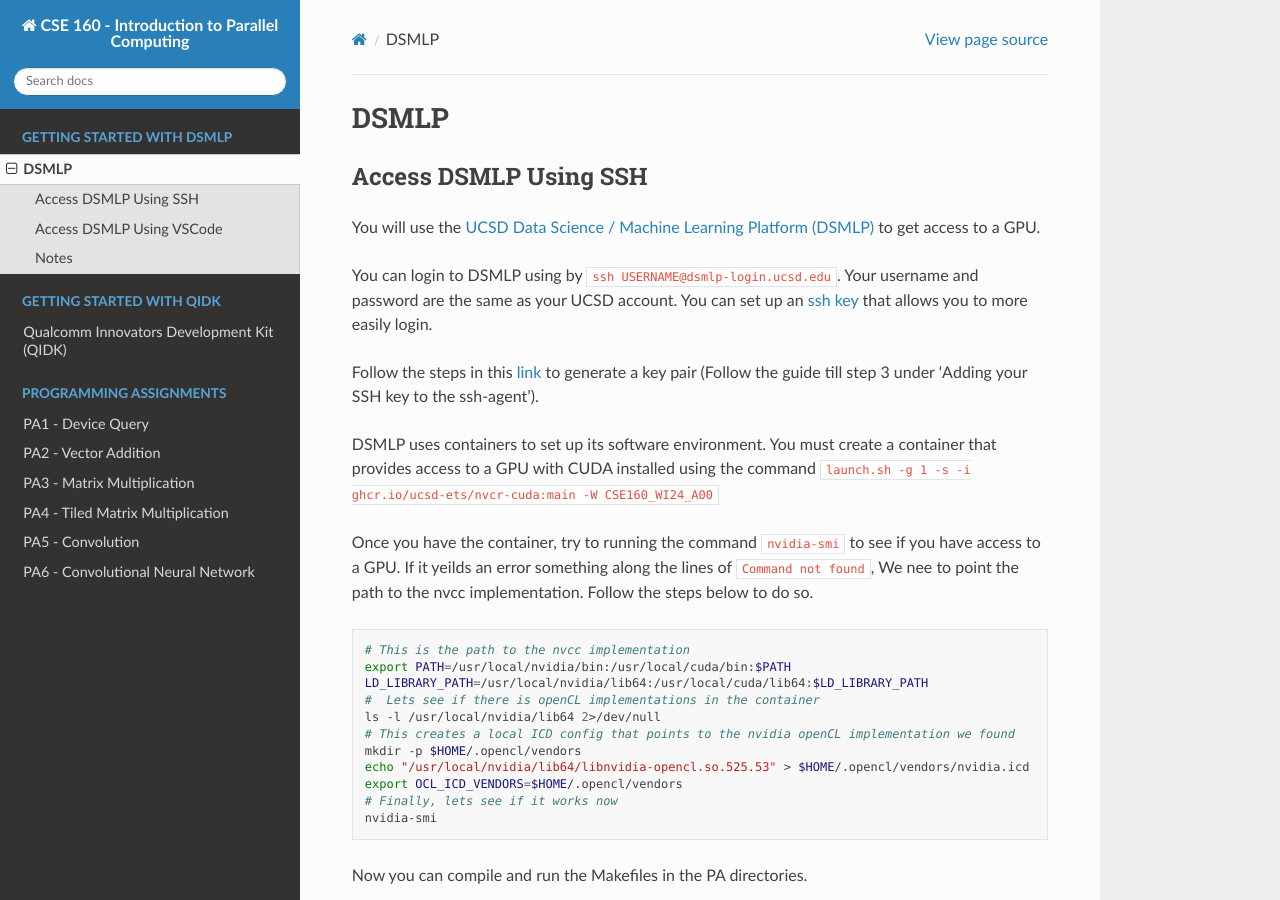
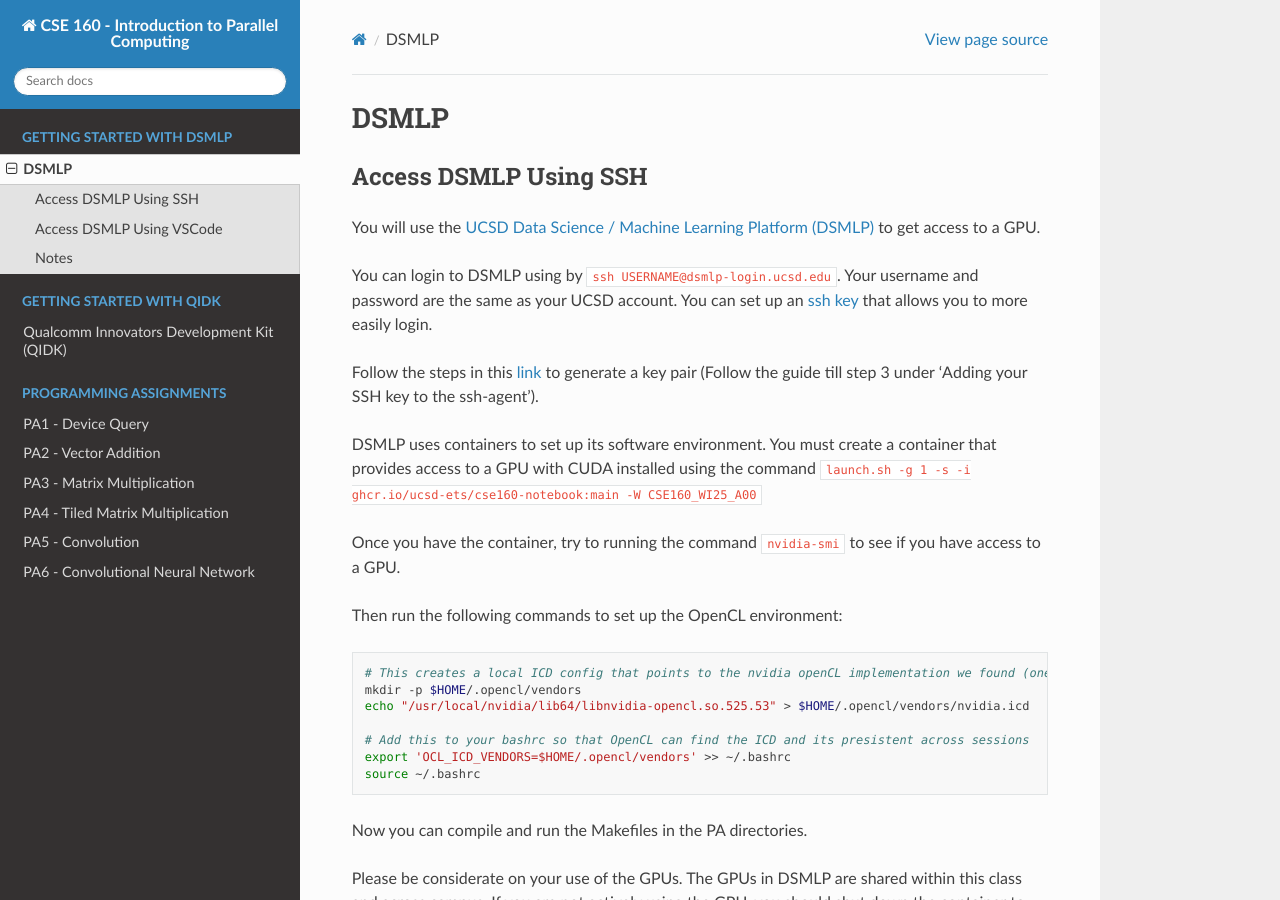
Before and after one commit to KastnerRG/cse160-docs, a Sphinx documentation site: the page built from docs/source/DSMLP.rst, in a window 1280 px wide and 900 px high. Built offline with Sphinx 7.4.7 and the Read the Docs theme 3.1.0, drawn with Linux system fonts in a browser that asks for light colours; formulas are drawn with MathJax 3.

Commit message:
Fix: dsmlp commands

```diff
--- a/docs/source/DSMLP.rst
+++ b/docs/source/DSMLP.rst
@@ -10,24 +10,21 @@ You can login to DSMLP using by :code:`ssh USERNAME@dsmlp-login.ucsd.edu`. Your
 
 Follow the steps in this `link <https://docs.github.com/en/authentication/connecting-to-github-with-ssh/generating-a-new-ssh-key-and-adding-it-to-the-ssh-agent?platform=mac#about-ssh-key-passphrases>`_ to generate a key pair (Follow the guide till step 3 under 'Adding your SSH key to the ssh-agent').
 
-DSMLP uses containers to set up its software environment. You must create a container that provides access to a GPU with CUDA installed using the command :code:`launch.sh -g 1 -s -i ghcr.io/ucsd-ets/nvcr-cuda:main -W CSE160_WI24_A00`
+DSMLP uses containers to set up its software environment. You must create a container that provides access to a GPU with CUDA installed using the command :code:`launch.sh -g 1 -s -i ghcr.io/ucsd-ets/cse160-notebook:main -W CSE160_WI25_A00`
 
 Once you have the container, try to running the command :code:`nvidia-smi` to see if you have access to a GPU.
-If it yeilds an error something along the lines of :code:`Command not found`, We nee to point the path to the nvcc implementation. Follow the steps below to do so.
+
+Then run the following commands to set up the OpenCL environment:
 
 .. code-block:: bash
 
-    # This is the path to the nvcc implementation
-    export PATH=/usr/local/nvidia/bin:/usr/local/cuda/bin:$PATH
-    LD_LIBRARY_PATH=/usr/local/nvidia/lib64:/usr/local/cuda/lib64:$LD_LIBRARY_PATH
-    #  Lets see if there is openCL implementations in the container
-    ls -l /usr/local/nvidia/lib64 2>/dev/null
-    # This creates a local ICD config that points to the nvidia openCL implementation we found
+    # This creates a local ICD config that points to the nvidia openCL implementation we found (one time setup)
     mkdir -p $HOME/.opencl/vendors
     echo "/usr/local/nvidia/lib64/libnvidia-opencl.so.525.53" > $HOME/.opencl/vendors/nvidia.icd
-    export OCL_ICD_VENDORS=$HOME/.opencl/vendors
-    # Finally, lets see if it works now
-    nvidia-smi
+
+    # Add this to your bashrc so that OpenCL can find the ICD and its presistent across sessions
+    export 'OCL_ICD_VENDORS=$HOME/.opencl/vendors' >> ~/.bashrc
+    source ~/.bashrc
 
 Now you can compile and run the Makefiles in the PA directories.
 
```
